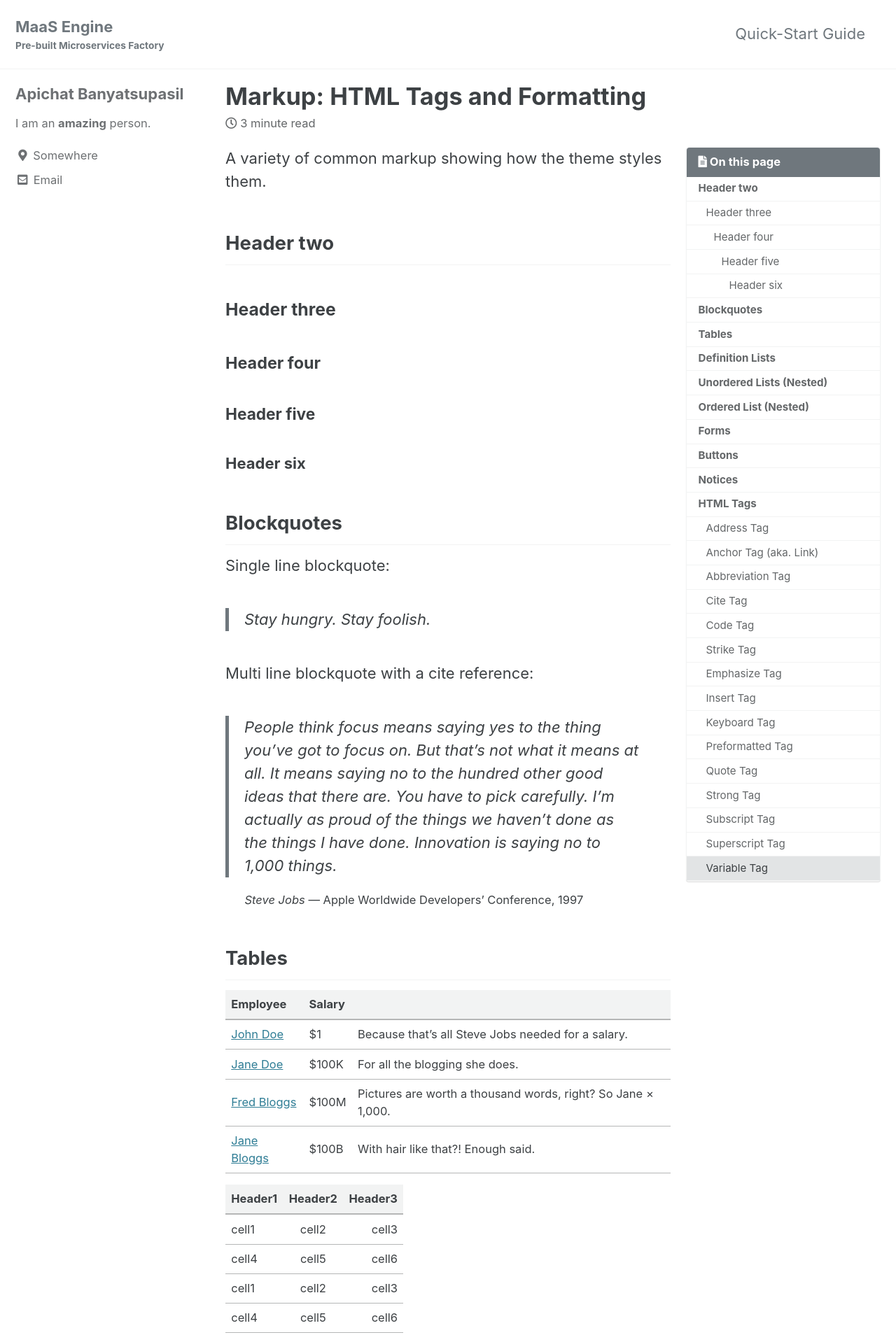
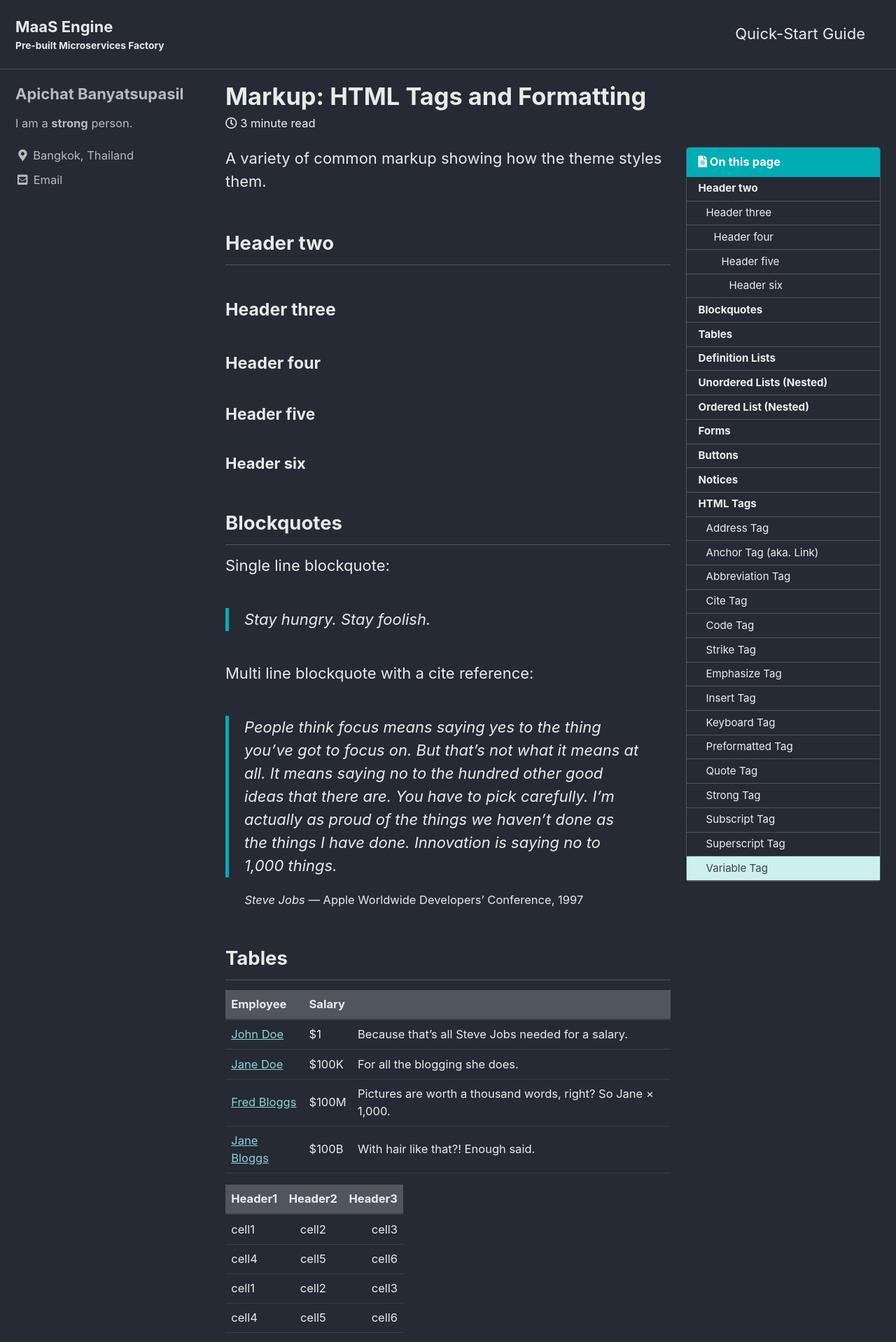
Before and after one commit to lessendev/www.maasengine.com, a Jekyll site: the page built from _posts/2013-01-11-markup-html-tags-and-formatting.md, in a window 1280 px wide. Shown: the top 1918 px of the page at 70% size. Built offline with Jekyll 4.4.1, drawn with Linux system fonts in a browser that asks for light colours; cached includes are drawn as plain includes.

Commit message:
change skin

```diff
--- a/_config.yml
+++ b/_config.yml
@@ -12,7 +12,7 @@
 
 # theme                  : "minimal-mistakes-jekyll"
 # remote_theme           : "mmistakes/minimal-mistakes"
-minimal_mistakes_skin    : "default" # "air", "aqua", "contrast", "dark", "dirt", "neon", "mint", "plum", "sunrise"
+minimal_mistakes_skin    : "dark"  # "air", "aqua", "contrast", "dark", "default", "dirt", "neon", "mint", "plum", "sunrise"
 
 # Site Settings
 locale                   : "en-US"
@@ -106,8 +106,8 @@ analytics:
 author:
   name             : "Apichat Banyatsupasil"
   avatar           : # path of avatar image, e.g. "/assets/images/bio-photo.jpg"
-  bio              : "I am an **amazing** person."
-  location         : "Somewhere"
+  bio              : "I am a **strong** person."
+  location         : "Bangkok, Thailand"
   email            :
   links:
     - label: "Email"
```
